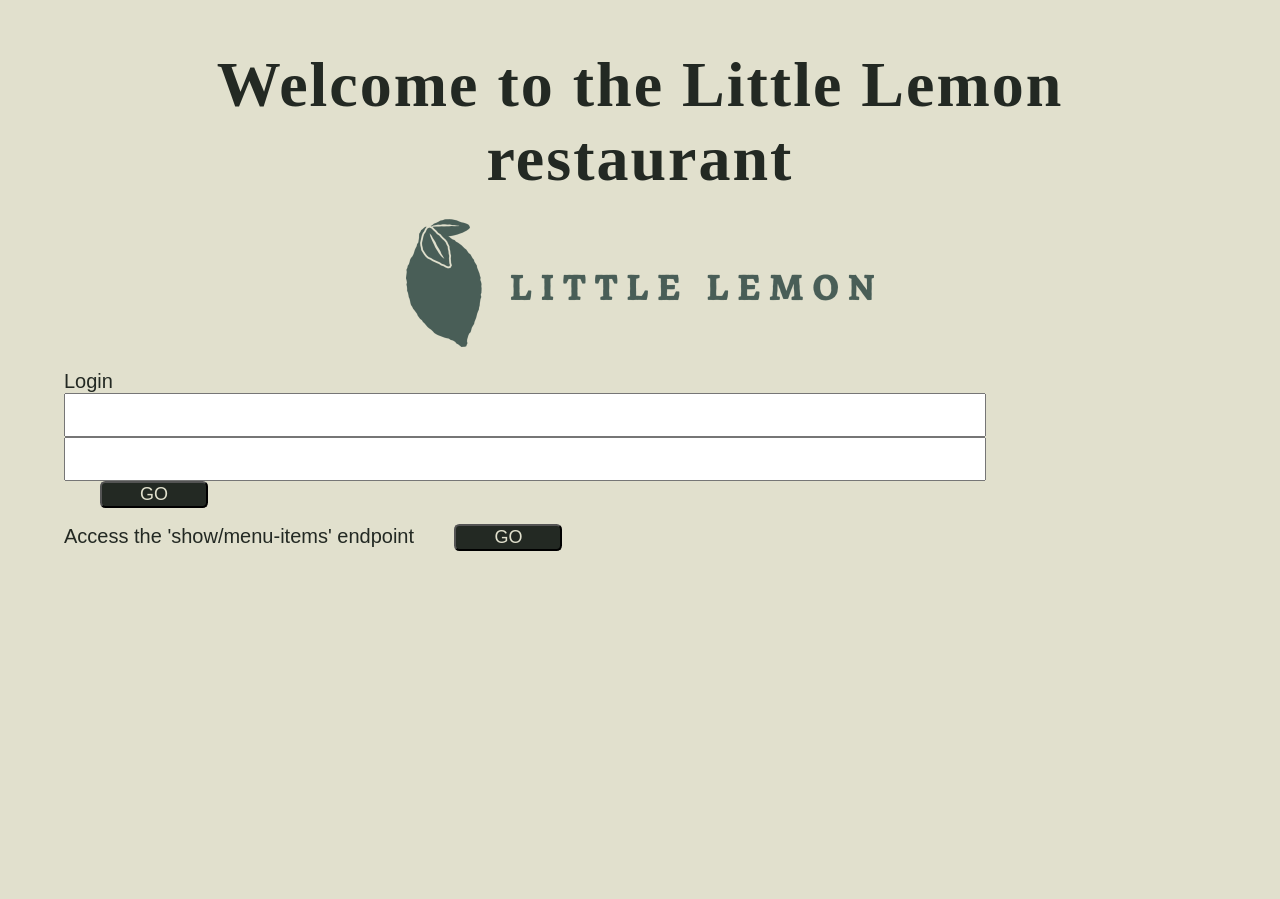
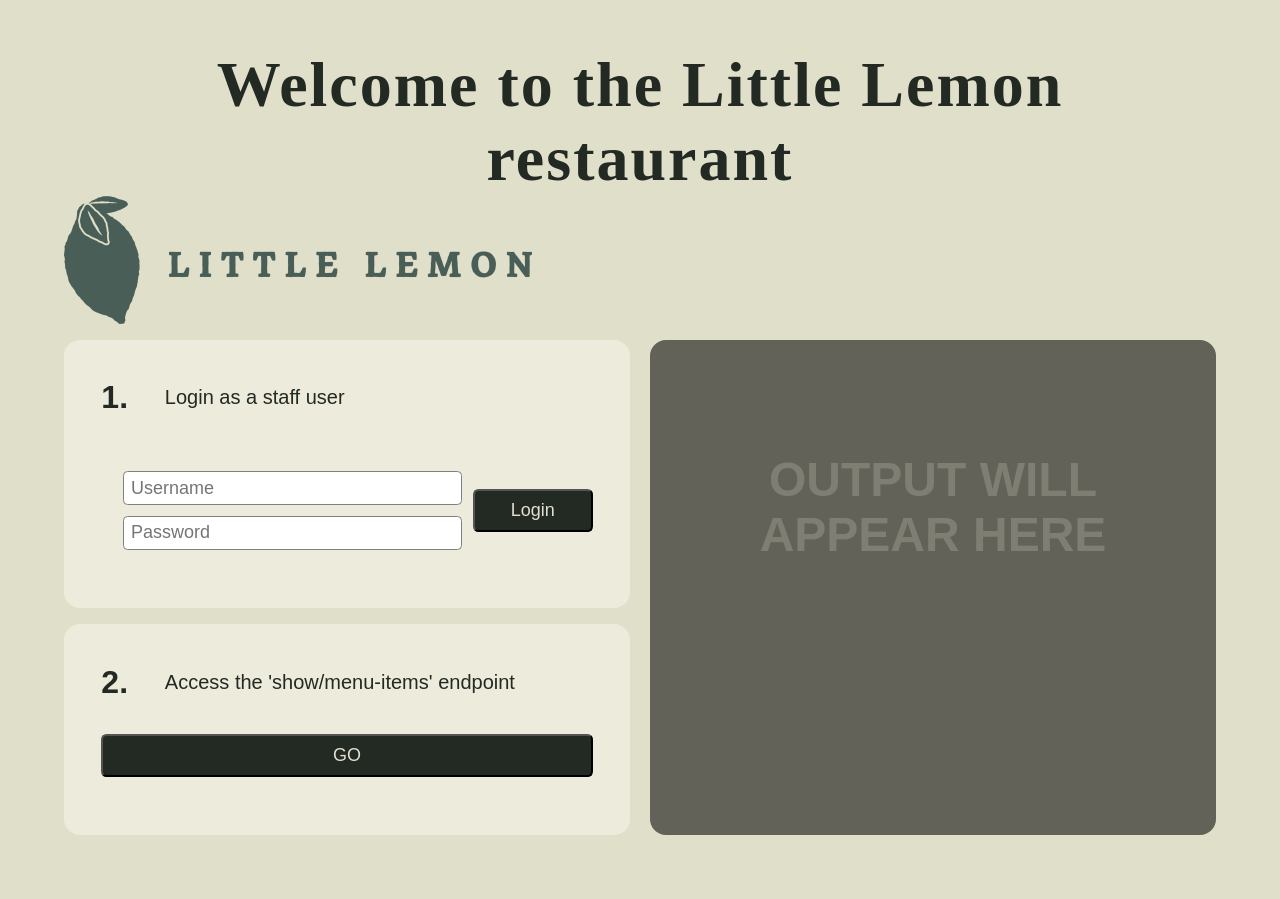
Before and after one commit to LeJawa/LittleLemon, a Django app: page / in a window 1280 px wide. Before the commit the page ends 551 px from the top, so only its background shows below. Run offline with Django 4.2, Linux system fonts and the light colour scheme.

Commit message:
Change index template and styling

```diff
--- a/littlelemon/restaurant/static/restaurant/style.css
+++ b/littlelemon/restaurant/static/restaurant/style.css
@@ -4,7 +4,7 @@ body {
     margin-bottom: 3rem;
     margin-left: 5%;
     margin-right: 5%;
-    background-color: rgb(225, 224, 205);
+    background-color: #e0dfc9;
     color: #232923;
 }
 
@@ -30,20 +30,169 @@ p, ul{
     font-size: 1.25rem;;
 }
 
-p.endpoint{
-    display: inline;
+.big-container {
+    display: grid;
+    grid-template-columns: 1fr 1fr;
+    column-gap: 20px;
 }
 
-button.endpoint{
+.column-section {
+    display: flex;
+    gap: 1rem 1rem;
+    margin-top: 1rem;
+    margin-bottom: 1rem;
+    flex-direction: column;
+    justify-content: center;
+    flex-wrap: wrap;
+    align-items: stretch;
+
+    /* border: solid pink; */
+}
+
+article {
+    flex:1;
+    padding: 1em;
+    background-color: #edecdc;
+    border-radius: 1em;
+}
+
+#output {
+    background-color: #636259;
+    color: #edecdc;
+}
+
+form {
+    display: flex;
+    flex-direction: column;
+    column-gap: 1em;
+    justify-content: stretch;
+    align-items: stretch;
+    margin: 1%;
+
+    /* border: solid green; */
+}
+
+.form-header {
+    flex: 1;
+    padding: 0.3em 1em;
+
+    display: flex;
+    flex-direction: row;
+    justify-content: stretch;
+    align-items: center;
+}
+
+.form-header .numbering {
+    flex: 1;
+
+    font-weight: bold;
+    font-size: xx-large;
+    margin-right: 0.5em;
+    margin-bottom: 0.1em;
+    margin-top: 0.1em;
+}
+
+.form-header .description {
+    flex: 9;
+}
+
+/* form > * {
+    border: solid red;
+}
+
+form > * > * {
+    border: solid blue;
+} */
+
+.form-body {
+    flex: 8;
+    padding: 1em;
+
+    display: flex;
+    flex-direction: row;
+    justify-content: center;
+    align-items: center;
+}
+
+input.form-control{
+    width: 100%;
+}
+
+.form-body .input{
+    flex: 8 1;
+    padding: 1em;
+}
+
+.form-body .input > *{
+    margin: 0.3em;
+
+    border: solid gray 1px;
+    font-size: large;
+    border-radius: 0.25em;
+    padding: 0.3em 0.4em;
+}
+
+.form-body .button {
+    flex: 2 10;
+}
+
+#placeholder-output {
+    opacity: 0.2;
+    font-size: xxx-large;
+    text-align: center;
+    font-weight: bold;
+    margin-top: 2em;
+}
+
+#output span {
+    font-size: large;
+}
+
+#output .response {
+    margin-top: 1em;
+}
+
+#output .status {
+    font-weight: bold;
+    font-size: larger;
+    border: solid;
+    padding: 0.15em;
+}
+
+#output .status-green {
+    color: rgb(118, 228, 118);
+}
+
+#output .status-red {
+    color: rgb(252, 82, 82);
+}
+
+#output .status-blue {
+    color: rgb(114, 114, 247);
+}
+
+.data {
+    display: block;
+    margin-top: 0.7em;
+}
+
+
+@media (max-width: 768px) {
+    section {
+        flex-direction: column;
+    }
+  }
+
+button{
     background-color: #232923;
     border-radius: 0.3em;
     color: rgb(225, 224, 205);
     font-size: 18;
-    width: 6em;
-    margin-left: 2em;
+    width: 100%;
+    padding: 0.5em 2em;
 }
 
-button.endpoint:hover{
+button:hover{
     background-color: #41463c;
 }
 
@@ -55,222 +204,3 @@ a {
 a:hover {
     text-decoration: underline;
 }
-
-img {
-    display: block;
-    margin-left: auto;
-    margin-right: auto;
-    margin-top: 2%;
-    margin-bottom: 2%;
-    max-width: 100%;
-    height: auto;
-}
-
-
-nav {
-    background-color: #495E57;
-    margin-top: 1rem;
-    margin-bottom: 1rem;
-    margin-bottom: 0px;
-}
-
-nav ul {
-    list-style: none;
-    font-size: 1.5rem;
-    text-align: center;
-    padding-inline-start: 0rem;
-    margin-bottom: 0px;
-}
-
-nav ul li {
-    display: inline-block;
-    margin: 0.5rem;
-}
-
-nav ul a {
-    color: #EDEFEE;
-    text-decoration: none;
-}
-
-nav ul a:active {
-    text-decoration: underline;
-}
-
-nav ul a:hover {
-    text-decoration: underline;
-    text-decoration-thickness: 0.1rem;
-}
-
-section {
-    display: flex;
-    gap: 2rem 1rem;
-    margin-top: 1rem;
-    margin-bottom: 1rem;
-    flex-direction: row;
-}
-
-article {
-    flex:1;
-}
-
-article img {
-    max-width: 100%;
-}
-
-article ul {
-    list-style: none;
-}
-
-main article {
-    border: 1px solid #EDEFEE;
-    padding-left: 1rem;
-    padding-right: 1rem;
-}
-
-figure {
-    margin: 0;
-}
-
-label {
-    font-weight: bold;
-    display: block;
-  }
-
-input{
-    width: 80%;
-    display: block;
-    padding: .5rem 1rem;
-    line-height: 1.5rem;
-    box-sizing: border-box;
-}
-
-#button {
-    padding: .5rem 1rem;
-    border: 1px solid #495E57;
-    background-color:#495E57;;
-    border-radius: 5px;
-    width: 80%;
-    font-size: 1.25rem;
-    display: block;
-    color: #fff;
-    line-height: 25px;
-  }
-
-#hero {
-    background-image: linear-gradient(0deg, rgba(0, 0, 0, 0.3), rgba(0, 0, 0, 0.8)), url('../img/restaurant_inside.jpg');
-    background-size: cover;
-    background-position: 75%;
-    color: white;
-    min-height: 200px;
-    text-align: center;;
-}
-
-#hero p {
-    font-size: 2rem;
-    margin:0;
-    text-shadow: 2px 2px 4px #333333;
-}
-
-.cta {
-    display: inline-block;
-    color: rgba(255, 255, 255, 0.9);
-    width: 200px;
-    font-weight: bold;
-    font-size: 1.5rem;
-    padding: 8px;
-    border: 3px solid #fff;
-    text-align: center;
-    outline: none;
-    text-decoration: none;
-    margin: 1rem;
-}
-
-.cta:hover {
-    color:#fff;
-    background:#495E57;
-    border: 3px solid #495E57;
-  }
-
-  .heading-shadow {
-    text-shadow: 1px 1px 4px #333333;
-  }
-
-footer {
-    background-color: #EDEFEE;
-    padding: 1rem;
-    display: flex;
-    gap: 2rem 1rem;
-}
-
-footer img {
-    max-width: 50%;
-}
-
-footer p {
-    border-top: #333333;
-    border-style: solid;
-    border-width: 0.1rem;
-    border-bottom: none;
-    border-left: none;
-    border-right: none;
-    text-align: right;
-    padding-top: 1rem;;
-}
-
-.row {
-    display: flex;
-    flex-direction: row;
-    width: 100%;
-    padding-bottom: 1rem;
-  }
-
-  .column {
-    flex-basis: 50%;
-    margin-bottom: 1rem;
-    padding-bottom: 1rem;
-  }
-
-  .column figure {
-    padding: 0px 12px;
-
-  }
-
-
-  .videowrap {
-	position: relative;
-	padding-bottom: 56.25%; /* 16:9 */
-	padding-top: 1rem;
-	height: 0;
-}
-.videowrap iframe {
-	position: absolute;
-    margin-top: 2rem;
-	top: 0;
-	left: 0;
-	width: 100%;
-	height: 100%;
-}
-
-.menu-price{
-    display: block;
-    font-size: 1rem;
-}
-
-@media (max-width: 800px) {
-    section {
-        flex-direction: column;
-    }
-
-    .row {
-        flex-direction: column;
-        width: 100%;
-      }
-
-    input{
-        width: 100%;
-    }
-
-    #button{
-        width: 100%;
-    }
-  }
--- a/littlelemon/templates/index.html
+++ b/littlelemon/templates/index.html
@@ -8,19 +8,144 @@
     <h1 style="text-align:center;">Welcome to the Little Lemon restaurant</h1>
     <img src="{% static 'restaurant/logo.png' %}">
 
-    <form action="/auth/token/login" method="post">
-      {% csrf_token %}
-      <p class="endpoint">Login</p>
-      <input type="text" name="username">
-      <input type="password" name="password">
-      <button type="submit" class="endpoint">GO</button>
-    </form>
+    <section class="big-container">
+      <section class="column-section">
+        <article>
+          <form id="login-form" action="/auth/token/login" method="post">
+            {% csrf_token %}
+            <div class="form-header">
+              <p class="description">Login as a staff user</p>
+            </div>
+            <div class="form-body">
+              <div class="input">
+                  <input type="text" class="form-control" id="username" name="username" placeholder="Username" maxlength="25" required="">
+
+                  <input type="password" class="form-control" id="password" name="password" placeholder="Password" maxlength="50" required="">
+              </div>
+              <div class="button">
+                <button type="submit" class="endpoint">Login</button>
+              </div>
+            </div>
+          </form>
+        </article>
+        <article>
+          <form id="show-menuitem" action="{% url 'show_menuitem-list' %}" method="get">
+            {% csrf_token %}
+            <div class="form-header">
+              <p class="description">Access the 'show/menu-items' endpoint</p>
+            </div>
+            <div class="form-body">
+              <div class="button">
+                <button type="submit" class="endpoint">GO</button>
+              </div>
+            </div>
+          </form>
+        </article>
+      </section>
+
+      <section class="column-section">
+        <article id="output">
+          <button id="clear-output" hidden>Clear output</button>
+          <div id="placeholder-output">
+            OUTPUT WILL APPEAR HERE
+          </div>
+        </article>
+      </section>
+    </section>
+
+    <script>
+      {% comment %} Add numbering to the articles {% endcomment %}
+      const form_headers = document.querySelectorAll('.form-header');
+
+      form_headers.forEach((header, index) => {
+        const numbering = document.createElement('p');
+        numbering.classList.add('numbering');
+        numbering.innerHTML = `${index + 1}.`;
+
+        header.insertBefore(numbering, header.firstChild);
+      })
+
+      function add_response_to_output(response) {
+        console.log(response.status);
+        const responsediv = document.createElement('div')
+        responsediv.classList.add('response');
+        const status = document.createElement('span');
+        status.classList.add('status');
+
+        if (response.status.toString().startsWith('4')){
+          status.classList.add('status-red');
+        } else if (response.status.toString().startsWith('5')){
+          status.classList.add('status-blue');
+        } else if (response.status.toString().startsWith('2')){
+          status.classList.add('status-green');
+        }
+        const output = document.createElement('span');
+        output.classList.add('data');
+        status.innerHTML = response.status + " " + response.statusText;
+        output.innerHTML = JSON.stringify(response.data);
+        document.getElementById("output").appendChild(responsediv);
+        responsediv.appendChild(status);
+        responsediv.appendChild(output);
+        document.getElementById('clear-output').removeAttribute('hidden');
+        document.getElementById('placeholder-output').setAttribute('hidden', '');
+      }
+
+      function rightFetch(path, method, formData){
+        if (method == "GET") {
+          return fetch(path, {method: method})
+        }
+        else if (method == "POST"){
+          return fetch(path, {
+            method: method,
+            body: formData
+          })
+        }
+      }
+
+      function linkFormToOutput(formId, path, method) {
+        const loginForm = document.getElementById(formId);
+
+        loginForm.addEventListener('submit', (event) => {
+          event.preventDefault();
+
+          const formData = new FormData(loginForm);
+
+          rightFetch(path, method, formData)
+          .then(response => {
+            const status = response.status;
+            const statusText = response.statusText;
+            return response.json().then(data => ({ status, statusText, data })); // I don't really understand this but it works
+          })
+          .then(response => {
+            add_response_to_output(response);
+          })
+          .catch(error => {
+            console.error(error);
+          });
+        })
+      }
+
+      linkFormToOutput('login-form', "/auth/token/login", 'POST')
+      linkFormToOutput('show-menuitem', "{% url 'show_menuitem-list' %}" ,'GET')
 
 
-    <form action="{% url 'show_menuitem-list' %}" method="get">
-      <p class="endpoint">Access the 'show/menu-items' endpoint</p>
-      <button type="submit" class="endpoint">GO</button>
-    </form>
+      const clearOutputButton = document.getElementById('clear-output');
+
+      clearOutputButton.addEventListener('click', () => {
+        const outputArticle = document.getElementById('output');
+        const responseElements = outputArticle.querySelectorAll('.response');
+
+        responseElements.forEach((response) => {
+          response.remove();
+        })
+
+        clearOutputButton.setAttribute('hidden', '');
+        document.getElementById('placeholder-output').removeAttribute('hidden');
+      })
+
+    </script>
+
+
 
 
   </body>
```
